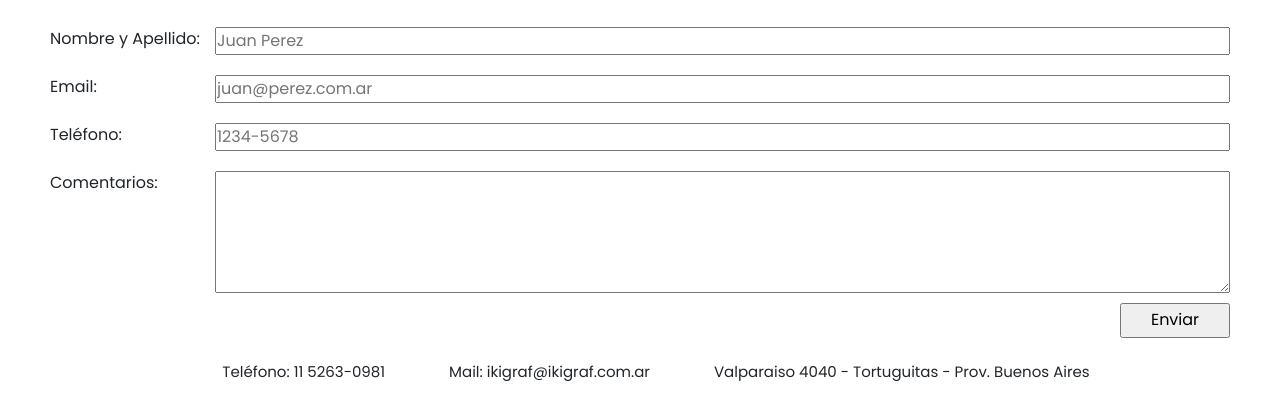
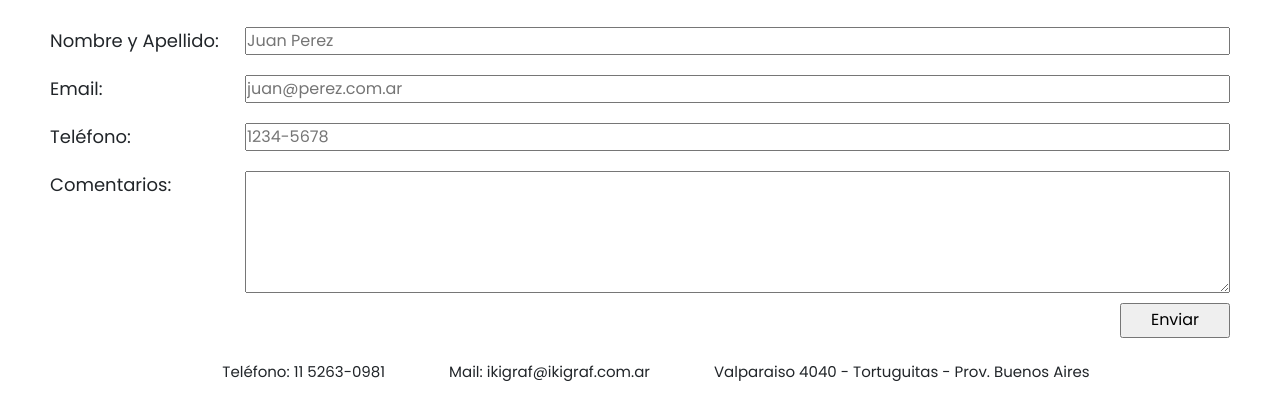
Before and after one commit to MaxiFabbri/web-ikigraf-v3, a website: page pages/contacto.html in a window 1280 px wide. Shown: the part 193-612 px from the top of the page. Drawn offline with nearby package versions, Linux system fonts and the light colour scheme.

Commit message:
contacto-ajuste-fontsizes

```diff
--- a/scss/layout/_contacto.scss
+++ b/scss/layout/_contacto.scss
@@ -4,11 +4,14 @@ form {
 }
 .cuerpo-formulario {
     display: grid;
-    grid-template-columns: 160px 1fr;
+    grid-template-columns: 190px 1fr;
     gap: 20px 5px;
+    label {
+        font-size: $p-font-size-desk;
+    }
     p {
         margin: 0px;
-        font-size: 1rem;
+        font-size: $p-font-size-desk;
     }
 }
 .boton-enviar {
@@ -35,5 +38,11 @@ form {
     .cuerpo-formulario{
         grid-template-columns: 1fr;
         gap: 5px;
+        label {
+            font-size: $p-font-size-celu;
+        }
+        p {
+            font-size: $p-font-size-celu;
+        }
     }
 }
```
Also changed, not shown: css/style.css.
